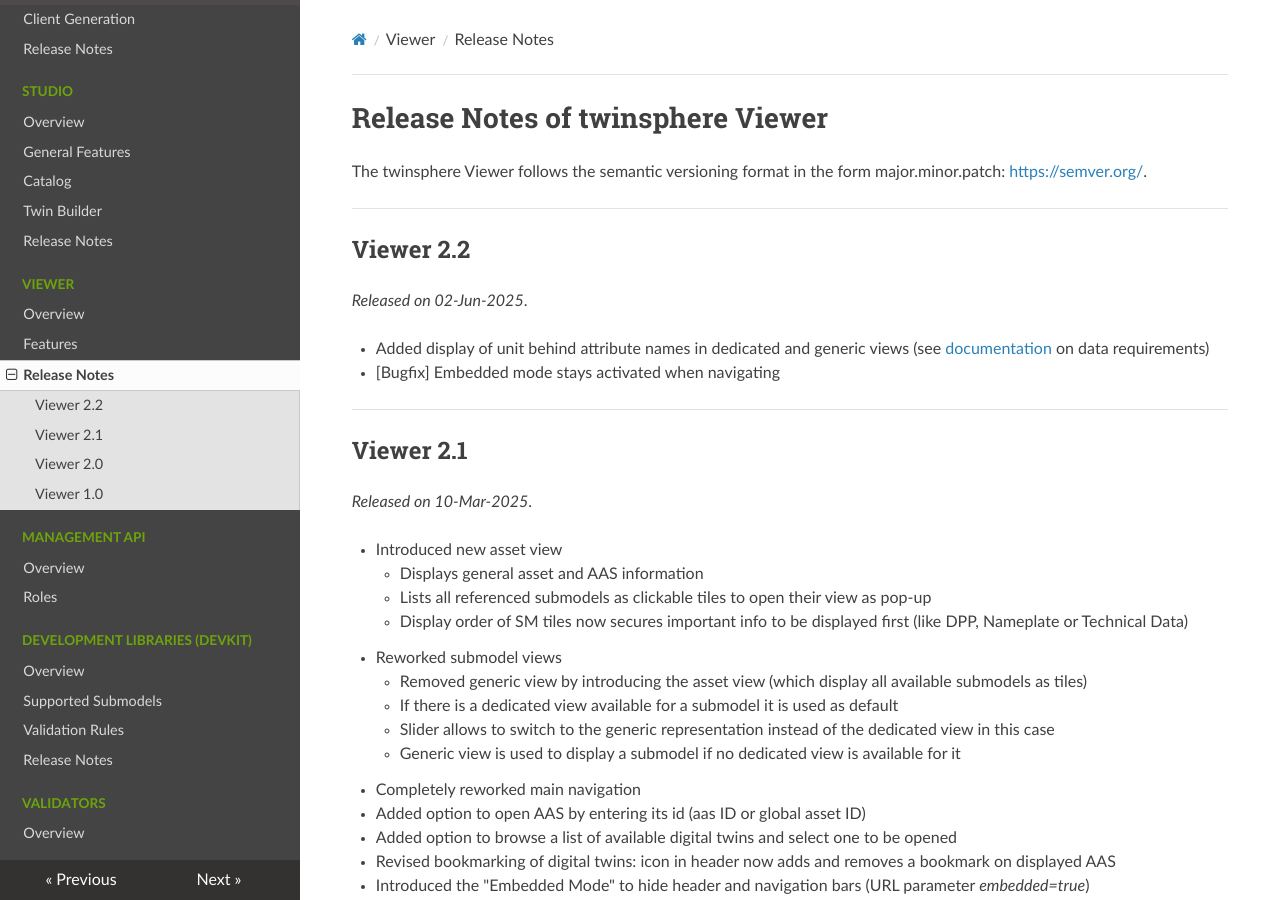
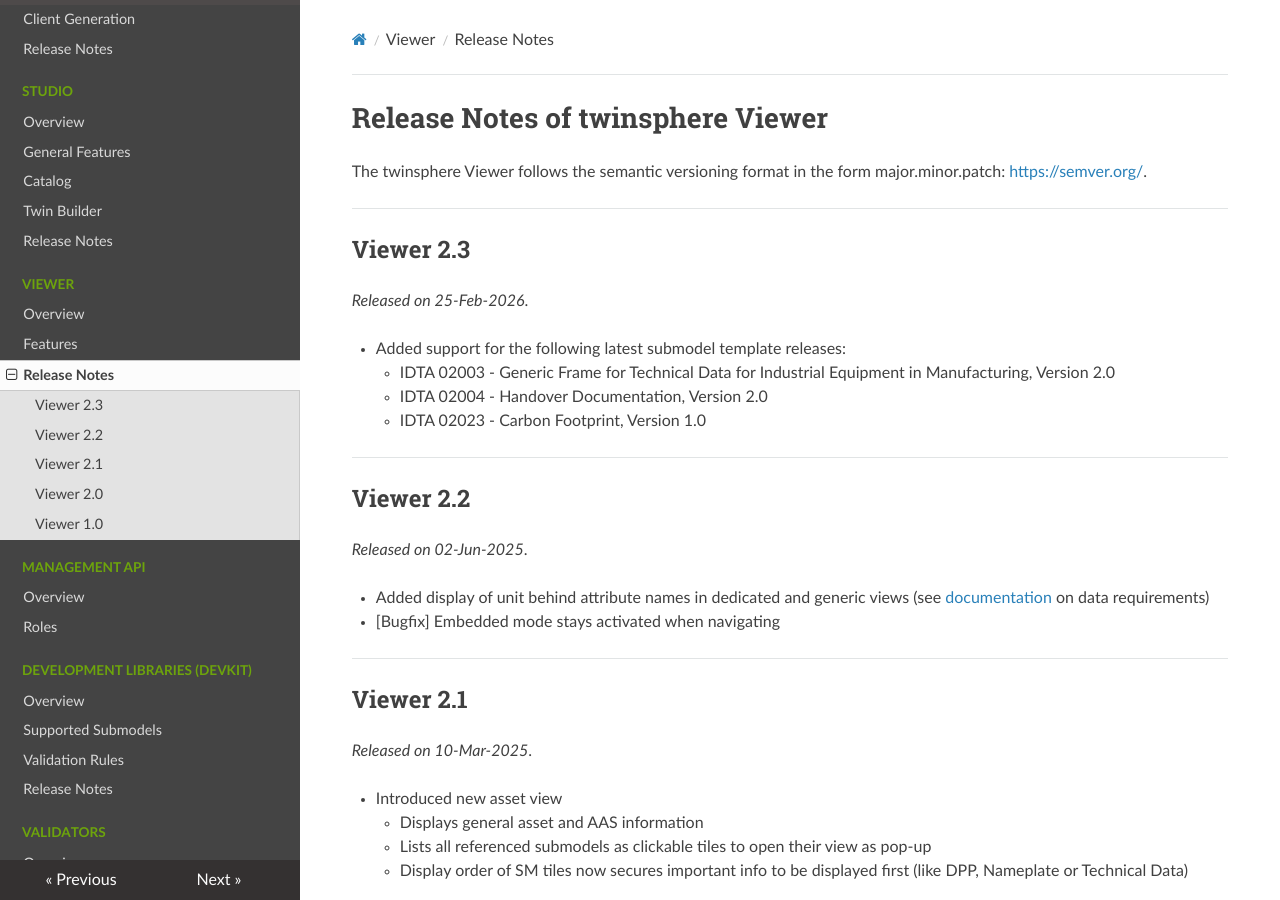
Before and after one commit to twinsphere/twinsphere.github.io, an MkDocs documentation site: the page built from docs/viewer-release-notes.md, in a window 1280 px wide and 900 px high. Built offline with MkDocs 1.6.1, drawn with Linux system fonts in a browser that asks for light colours; nearby versions of some CDN libraries.

Commit message:
feat(viewer): add rel notes for 2.3

```diff
--- a/docs/viewer-release-notes.md
+++ b/docs/viewer-release-notes.md
@@ -2,6 +2,17 @@
 
 The twinsphere Viewer follows the semantic versioning format in the form major.minor.patch:
 [https://semver.org/](https://semver.org/).
+
+---
+
+## Viewer 2.3
+
+*Released on 25-Feb-2026*.
+
+- Added support for the following latest submodel template releases:
+    - IDTA 02003 - Generic Frame for Technical Data for Industrial Equipment in Manufacturing, Version 2.0
+    - IDTA 02004 - Handover Documentation, Version 2.0
+    - IDTA 02023 - Carbon Footprint, Version 1.0
 
 ---
 
```
